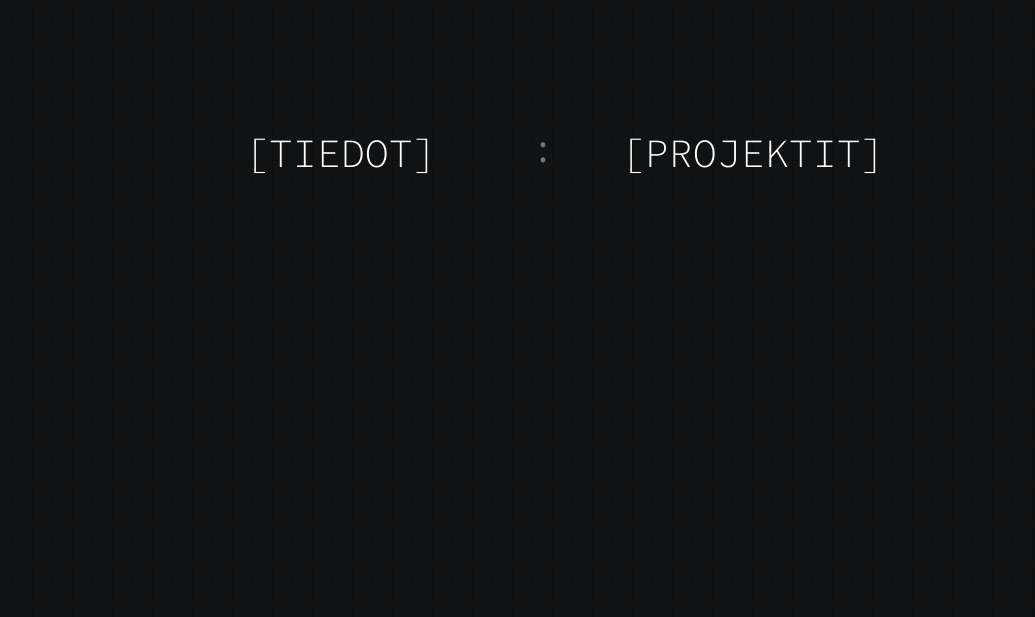
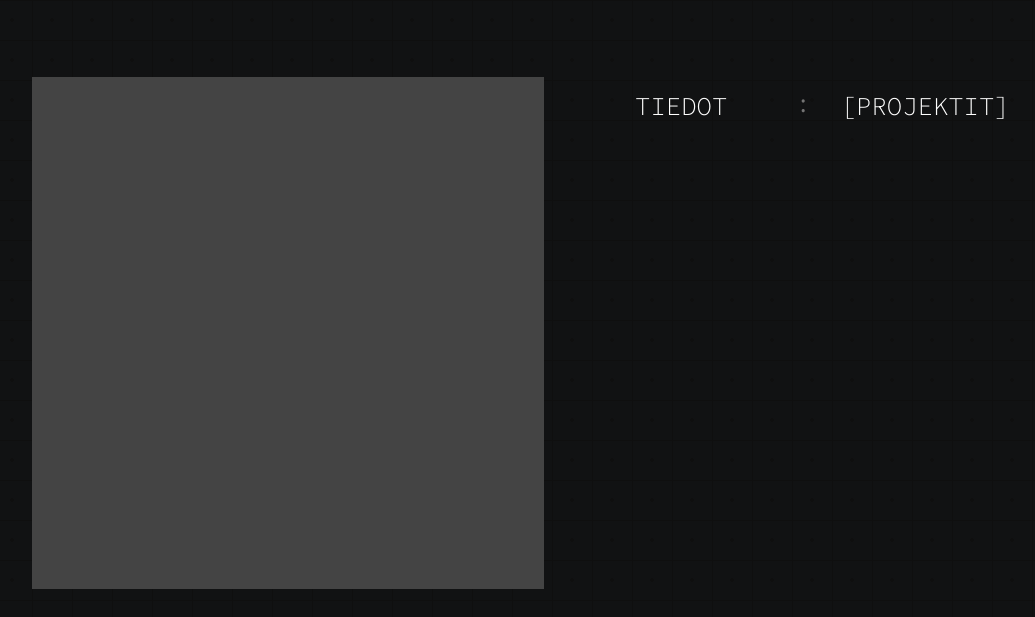
Before and after one commit to xetrux/Nettisivut, a plain HTML site: page main.html in a window 1280 px wide. Both pictures are taken after a click on the button "PROJEKTIT". Shown: the whole page, without its empty margins (168-1203 px from the left). Drawn offline with Linux system fonts and the light colour scheme.

Commit message:
made shit

```diff
--- a/divControl.js
+++ b/divControl.js
@@ -1,24 +1,28 @@
 const tiedotNappi = document.getElementById("tiedotNappi");
 const projektitNappi = document.getElementById("projektitNappi");
 const divs = document.querySelectorAll(".innerDiv");
+const projektitDiv = document.querySelector(".projektitDiv");
 
 function hideDivs() {
     for (let i = 0; i < divs.length; i++) {
-        divs[i].classList.add("hide");
+        divs[i].classList.toggle("hide");
     }
 }
 
 function showDivs() {
     for (let i = 0; i < divs.length; i++) {
-        divs[i].classList.add("add");
+        divs[i].classList.toggle("show");
     }
 }
 
 const switchPage2Tiedot = () => {
-
+    showDivs();
+    projektitDiv.classList.add("hide");
 }
 
 const switchPage2Projektit = () => {
+    projektitDiv.classList.add("show");
     hideDivs();
 }
 projektitNappi.addEventListener("click", switchPage2Projektit)
+tiedotNappi.addEventListener("click", switchPage2Tiedot)
--- a/main.html
+++ b/main.html
@@ -22,6 +22,9 @@
             <div class="childText"><p class="text">OPINNOT</p></div>
             <div class="innerDiv"><p class="mainText text">OPINNOT</p></div>
         </div>
+        <div class="projektitDiv">
+
+        </div>
     </body>
 </html>
 <script src="divControl.js"></script>
--- a/style.css
+++ b/style.css
@@ -1,33 +1,39 @@
 @import url('https://fonts.googleapis.com/css2?family=Source+Code+Pro:wght@300&display=swap');
+html{
+    font-size: 1vw;
+}
+
 body{
     background-color: rgb(17, 18, 19);
     background-size: 40px 40px;
     background-image: linear-gradient(to right, #0f0f0f 1px, transparent 1px),
     linear-gradient(to bottom, #0f0f0f 1px, transparent 1px),
     radial-gradient(circle, #0f0f0f 2px, rgba(0, 0, 0, 0) 1px);
+    font-size: 100%;
+    overflow-y: hidden;
 }
 
 .parentDiv{
-    height: 80px;
+    height: 4.5em;
     width: auto;
     display: flex;
-    margin-left: 4cm;
-    margin-top: 3cm;
+    margin-left: 5em;
+    margin-top: 6em;
 }
 
 .rightButtonLayout{
     position: relative;
-    height: 80px;
-    width: 20cm;
-    margin-right: 6cm;
+    height: 4.5em;
+    width: 35em;
+    margin-right: 6em;
     margin-left: auto;
     display: flex;
 }
 
 .napit{
     margin-left: auto;
-    width: 7cm;
-    font-size: 40px;
+    width: 10em;
+    font-size: 200%;
     color: rgb(255, 255, 255);
     background-color: rgba(0, 0, 0, 0);
     border-color: rgba(0, 0, 0, 0);
@@ -36,67 +42,106 @@ body{
 }
 
 .napit:hover{
+    transition: 0.1s;
     background-color: rgb(68, 68, 68);
 }
 
 .nappienVäli{
     position: relative;
-    font-size: 40px;
+    font-size: 200%;
     margin-left: auto;
     text-align: center;
     font-family: "Source Code Pro", monospace;
     color: rgb(116, 116, 116);
-    line-height: 70px;
-    width: 2cm;
+    line-height: 2.1em;
+    width: 2em;
 }
 
 p{
     position: relative;
-    font-size: 40px;
+    font-size: 200%;
     font-family: "Source Code Pro", monospace;
     color: rgb(116, 116, 116);
-    margin-top: 12px;
-    margin-bottom: 0;
+    margin-top: 0.3em;
+    margin-bottom: 0em;
     text-align: right;
-    padding-right: 40px;
+    padding-right: 1em;
 }
 
 .mainText{
     position: relative;
-    font-size: 40px;
+    font-size: 200%;
     font-family: "Source Code Pro", monospace;
     color: rgb(255, 255, 255);
     margin-top: 0;
     margin-bottom: 0;
-    margin-left: 10px;
-    padding: 3px;
+    margin-left: 0.3em;
+    padding: 0.1em;
     text-align: left;
     word-break: break-all;
 }
 
 .childText{
     text-align: right;
-    width: 200px;
+    width: 10em;
 }
 
 .innerDiv{
     position: relative;
     background-color: rgb(68, 68, 68);
-    width: 15cm;
-    height: 80px;
-    padding-top: 10px;
-    padding-bottom: 10px;
+    width: 28em;
+    height: 4.5em;
+    padding-top: 0.5em;
+    padding-bottom: 0.5em;
 }
 
 .innerDiv.hide{
+    transition-delay: 0s;
     transition-duration: 1s;
-    width: 0;
+    width: 0em;
+}
+
+.innerDiv.show{
+    transition-delay: 1.1s;
+    transition-duration: 1s;
+    width: 28em;
+}
+
+.innerDiv.default{
+    transition-delay: 0s;
+    transition-duration: 0s;
 }
 
 #inner1{
-    height: 260px;
+    height: 13em;
 }
 
 #parent1{
-    height: 200px;
+    height: 12em;
 }
+
+.projektitDiv{
+    height: 0em;
+    width: 40em;
+    background-color: rgb(68, 68, 68);
+    position: relative;
+    top: -33em;
+    margin-left: 15em;
+}
+
+.projektitDiv.show{
+    transition-delay: 1.1s;
+    transition-duration: 1s;
+    height: 40em;
+}
+
+.projektitDiv.hide{
+    transition-delay: 0s;
+    transition-duration: 1s;
+    height: 0em;
+}
+
+.projektitDiv.default{
+    transition-delay: 0s;
+    transition-duration: 0s;
+}
--- a/textScramble.js
+++ b/textScramble.js
@@ -1,25 +1,44 @@
 const text = document.querySelectorAll(".text");
 const button = document.getElementById("projektitNappi");
-const chars = "[]\\//^=?+--_____"
+const button2 = document.getElementById("tiedotNappi");
+
+var originalText = [];
 
 async function sleep(ms) {
     return new Promise(resolve => setTimeout(resolve, ms));
 }
 
 async function deleteText(Element) {
-    for (let i = 0; i <= Element.innerHTML.length + 108; i++) {
-        await sleep(20 - (Element.innerHTML.length))
+    originalText.push(Element.innerHTML);
+    var iterations = Element.innerHTML.length;
+    for (let i = 0; i < iterations; i++) {
+        await sleep(40 - (Element.innerHTML.length * 3));
         var newStr = Element.innerHTML.slice(0, -1);
         Element.innerHTML = newStr;
     }
 }
 
-function callback() {
-    text.forEach((Element) =>{
-        console.log(Element)
-        deleteText(Element)
-        button.textContent = "[PROJEKTIT]"
-    })
+async function showText(Element) {
+    var iterations = text.length
+    await sleep(2000);
+    for (let i = 0; i < iterations; i++) {
+        text[i].textContent = originalText[i]
+    }
 }
 
-button.addEventListener("click", callback)
+function callback1() {
+    for (let i = 0; i < text.length; i++) {
+        //console.log(Element)
+        deleteText(text[i])
+        button.textContent = "[PROJEKTIT]"
+        button2.textContent = "TIEDOT"
+    }
+    //console.log(originalText);
+}
+
+function callback2() {
+    showText();
+}
+
+button.addEventListener("click", callback1)
+button2.addEventListener("click", callback2)
```
